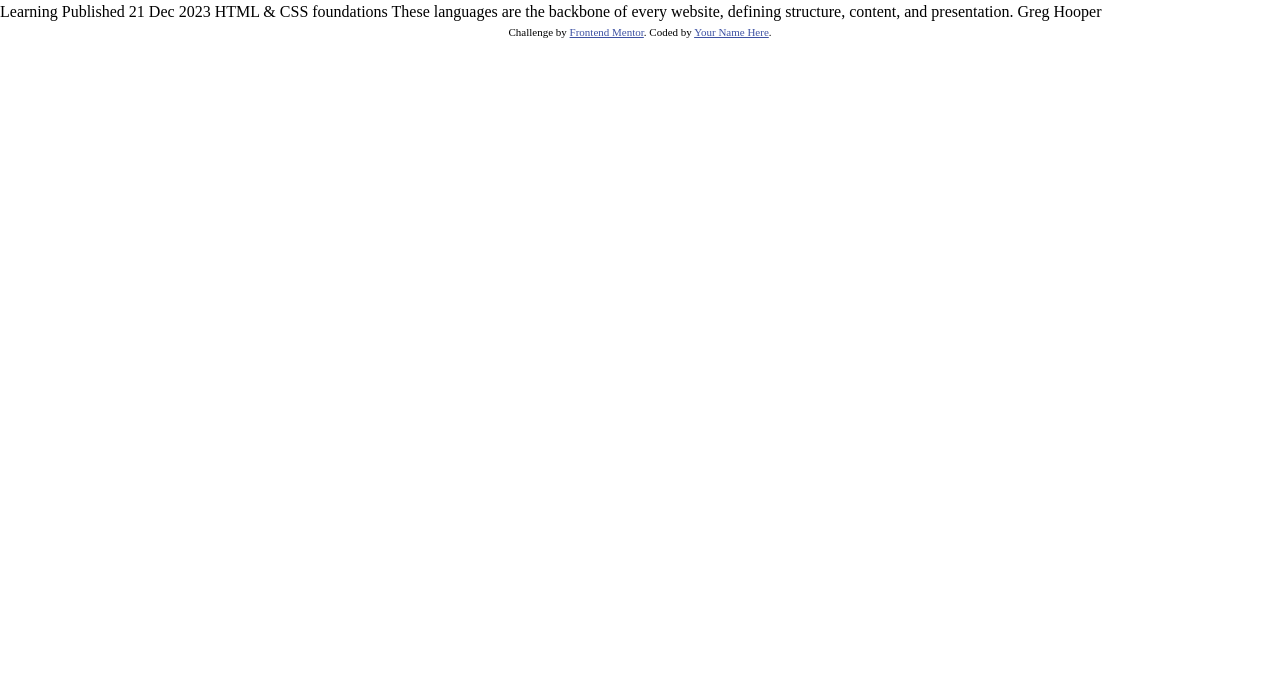
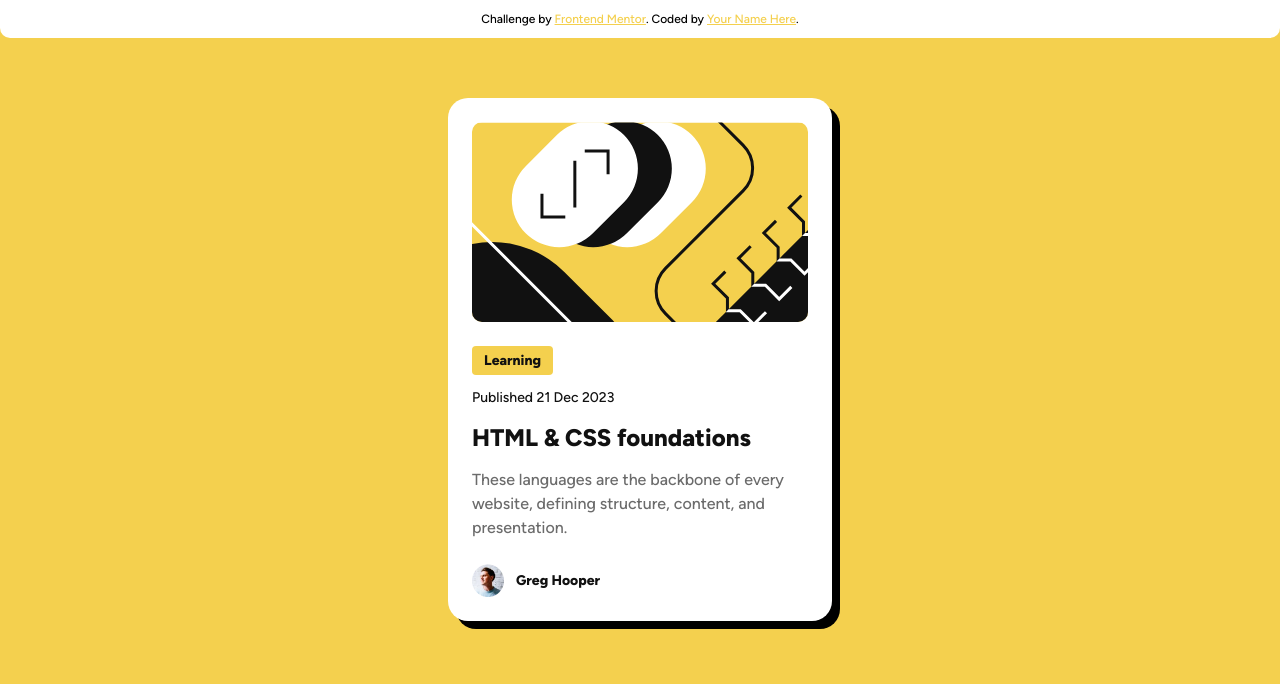
Before and after one commit to FrontendPortalProjects/blog-preview-card, a plain HTML site: page index.html in a window 1280 px wide. Drawn offline with Linux system fonts and the light colour scheme.

Commit message:
доделал, сделана разметка, стилизация, небольшая адаптация

```diff
--- a/index.html
+++ b/index.html
@@ -1,28 +1,41 @@
 <!DOCTYPE html>
 <html lang="en">
+
 <head>
   <meta charset="UTF-8">
-  <meta name="viewport" content="width=device-width, initial-scale=1.0"> <!-- displays site properly based on user's device -->
+  <meta name="viewport" content="width=device-width, initial-scale=1.0">
+  <!-- displays site properly based on user's device -->
 
   <link rel="icon" type="image/png" sizes="32x32" href="./assets/images/favicon-32x32.png">
   <link rel="stylesheet" href="./styles/main.css">
   <title>Frontend Mentor | Blog preview card</title>
 </head>
+
 <body>
-
-  Learning
-
-  Published 21 Dec 2023
-
-  HTML & CSS foundations
-
-  These languages are the backbone of every website, defining structure, content, and presentation.
-
-  Greg Hooper
-
   <div class="attribution">
     Challenge by <a href="https://www.frontendmentor.io?ref=challenge" target="_blank">Frontend Mentor</a>.
-    Coded by <a href="#">Your Name Here</a>.
+    Coded by <a href="https://github.com/DmitriyStupin" target="_blank">Your Name Here</a>.
   </div>
+  <div class="wrapper">
+    <div class="card">
+      <img src="./assets/images/illustration-article.svg" alt="" class="card__image" width="336" height="200">
+      <div class="card__body">
+        <span class="card__badge">Learning</span>
+        <p class="card__date">
+          Published <time datetime="2023-12-21">21 Dec 2023</time>
+        </p>
+        <h1 class="card__title">HTML & CSS foundations</h1>
+        <div class="card__description">
+          <p>These languages are the backbone of every website, defining structure, content, and presentation.</p>
+        </div>
+      </div>
+      <div class="card__author">
+        <img src="./assets/images/image-avatar.webp" alt="" class="card__author-avatar" width="32" height="32">
+        <p class="card__author-name">Greg Hooper</p>
+      </div>
+    </div>
+  </div>
+
 </body>
+
 </html>
--- a/styles/blocks/attribution.css
+++ b/styles/blocks/attribution.css
@@ -1,8 +1,11 @@
 .attribution {
-  font-size: 11px;
+  font-size: 12px;
   text-align: center;
+  background-color: var(--color-white);
+  padding-block: 10px;
+  border-radius: 0 0 10px 10px;
 }
 
 .attribution a {
-  color: hsl(228, 45%, 44%);
+  color: var(--color-yellow);
 }
--- /dev/null
+++ b/styles/blocks/card.css
@@ -0,0 +1,83 @@
+.card {
+  background-color: var(--color-white);
+  width: 100%;
+  max-width: 384px;
+  display: flex;
+  flex-direction: column;
+  padding: 24px;
+  box-shadow: var(--shadow);
+  border-radius: 20px;
+  row-gap: 24px;
+}
+
+.card__image {
+  border-radius: 10px;
+  width: 100%;
+  height: 200px;
+  object-fit: cover;
+}
+
+.card__body {
+  display: flex;
+  flex-direction: column;
+  row-gap: 12px;
+}
+
+.card__badge {
+  background-color: var(--color-yellow);
+  display: inline-flex;
+  align-self: start;
+  padding: 4px 12px;
+  border-radius: 4px;
+  font-weight: 800;
+  font-size: 14px;
+  color: var(--color-gray-950);
+}
+
+.card__date {
+  font-size: 14px;
+  color: var(--color-gray-950);
+  font-weight: 500;
+}
+
+.card__title {
+  font-size: 24px;
+  font-weight: 800;
+  color: var(--color-gray-950);
+}
+
+.card__description p{
+  color: var(--color-gray-500);
+  font-weight: 500;
+  font-size: 16px;
+}
+
+.card__author {
+  display: flex;
+  align-items: center;
+  column-gap: 12px;
+}
+
+.card__author-name {
+  font-size: 14px;
+  color: var(--color-gray-950);
+  font-weight: 800;
+}
+
+@media (max-width: 376px) {
+  .card__badge {
+    font-size: 12px;
+  }
+
+  .card__date {
+    font-size: 12px;
+  }
+
+  .card__description p{
+    font-size: 14px;
+  }
+
+  .card__title {
+    font-size: 20px;
+  }
+}
--- /dev/null
+++ b/styles/globals.css
@@ -0,0 +1,23 @@
+html {
+  overflow: hidden;
+}
+
+body {
+  background-color: var(--color-yellow);
+  font-family: "Figtree";
+}
+.wrapper {
+  max-width: calc(1440px + 15px * 2);
+  padding-inline: 15px;
+  margin-inline: auto;
+  display: flex;
+  flex-direction: column;
+  align-items: center;
+  padding-block: 60px;
+}
+
+@media (max-width: 376px) {
+  .wrapper {
+    padding-inline: 24px;
+  }
+}
--- a/styles/main.css
+++ b/styles/main.css
@@ -2,3 +2,5 @@
 @import url('./fonts.css');
 @import url('./variables.css');
 @import url('./blocks/attribution.css');
+@import url('./globals.css');
+@import url('./blocks/card.css');
--- a/styles/variables.css
+++ b/styles/variables.css
@@ -0,0 +1,13 @@
+:root {
+  --color-yellow: #F4D04E;
+
+  --color-white: #FFFFFF;
+  --color-black: #000000;
+
+  --color-gray-500: #6B6B6B;
+  --color-gray-950: #111111;
+
+  --border: 1px solid var(--color-gray-950);
+
+  --shadow: 8px 8px 0px 0px var(--color-black);
+}
```
